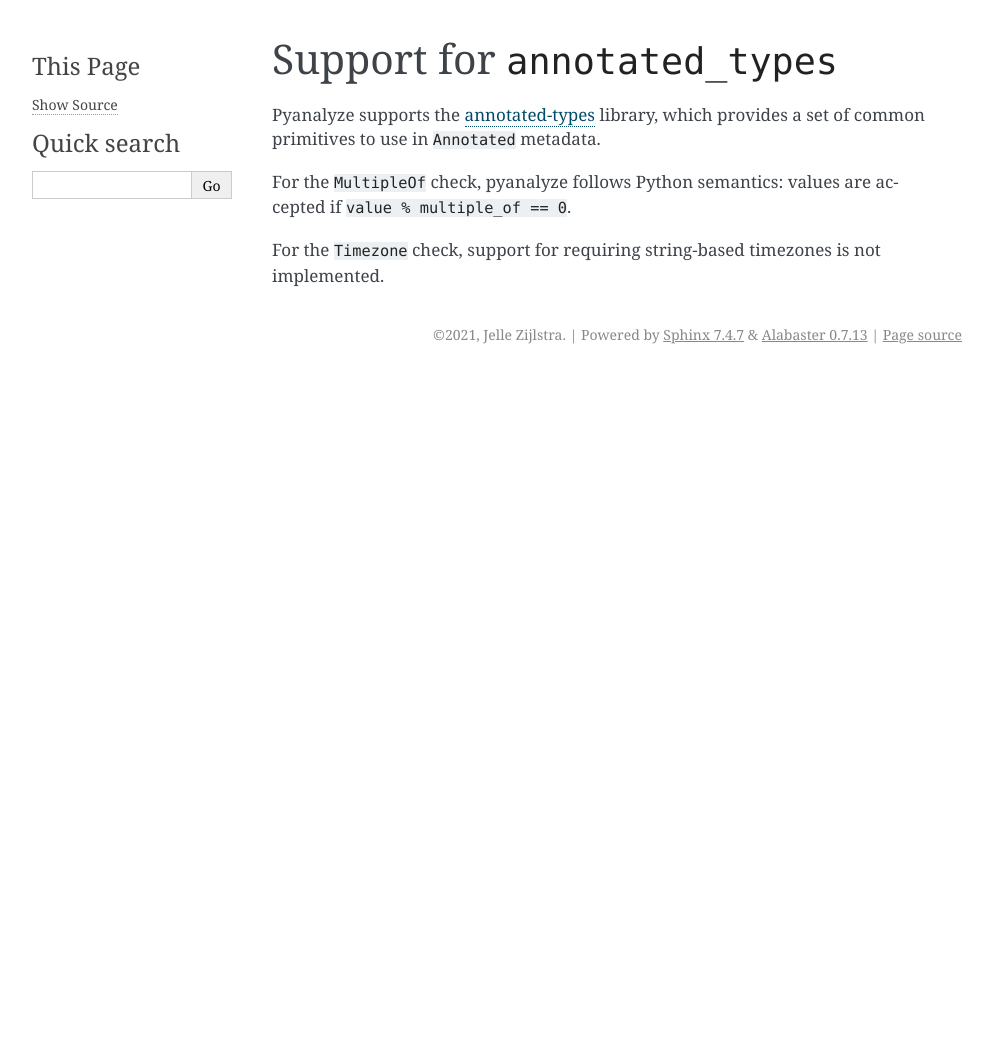
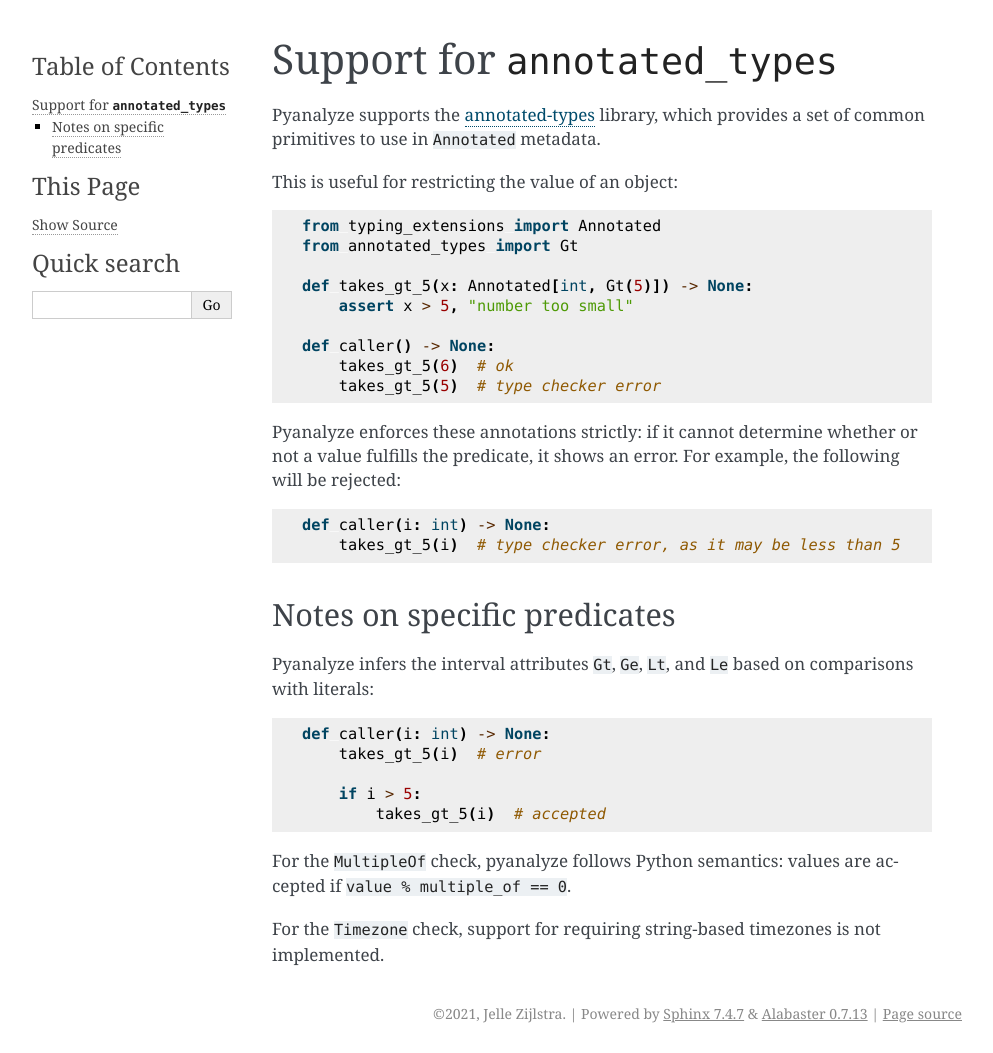
Before and after one commit to quora/pyanalyze, a Sphinx documentation site: the page built from docs/annotated_types.md, in a window 1280 px wide. Shown: the whole page, without its empty margins (148-1141 px from the left). Built offline with Sphinx 7.4.7, drawn with Linux system fonts in a browser that asks for light colours; before the commit the page ends 900 px from its top, so only the background shows below that.

Commit message:
More docs

````diff
--- a/docs/annotated_types.md
+++ b/docs/annotated_types.md
@@ -1,6 +1,42 @@
 # Support for `annotated_types`
 
 Pyanalyze supports the [annotated-types](https://pypi.org/project/annotated-types/) library, which provides a set of common primitives to use in `Annotated` metadata.
+
+This is useful for restricting the value of an object:
+
+```python
+from typing_extensions import Annotated
+from annotated_types import Gt
+
+def takes_gt_5(x: Annotated[int, Gt(5)]) -> None:
+    assert x > 5, "number too small"
+
+def caller() -> None:
+    takes_gt_5(6)  # ok
+    takes_gt_5(5)  # type checker error
+```
+
+Pyanalyze enforces these annotations strictly: if it cannot determine whether or
+not a value fulfills the predicate, it shows an error. For example, the following
+will be rejected:
+
+```python
+def caller(i: int) -> None:
+    takes_gt_5(i)  # type checker error, as it may be less than 5
+```
+
+## Notes on specific predicates
+
+Pyanalyze infers the interval attributes `Gt`, `Ge`, `Lt`, and `Le` based
+on comparisons with literals:
+
+```python
+def caller(i: int) -> None:
+    takes_gt_5(i)  # error
+
+    if i > 5:
+        takes_gt_5(i)  # accepted
+```
 
 For the `MultipleOf` check, pyanalyze follows Python semantics: values
 are accepted if `value % multiple_of == 0`.
````
Also changed, not shown: docs/changelog.md (+1 -0 lines).
